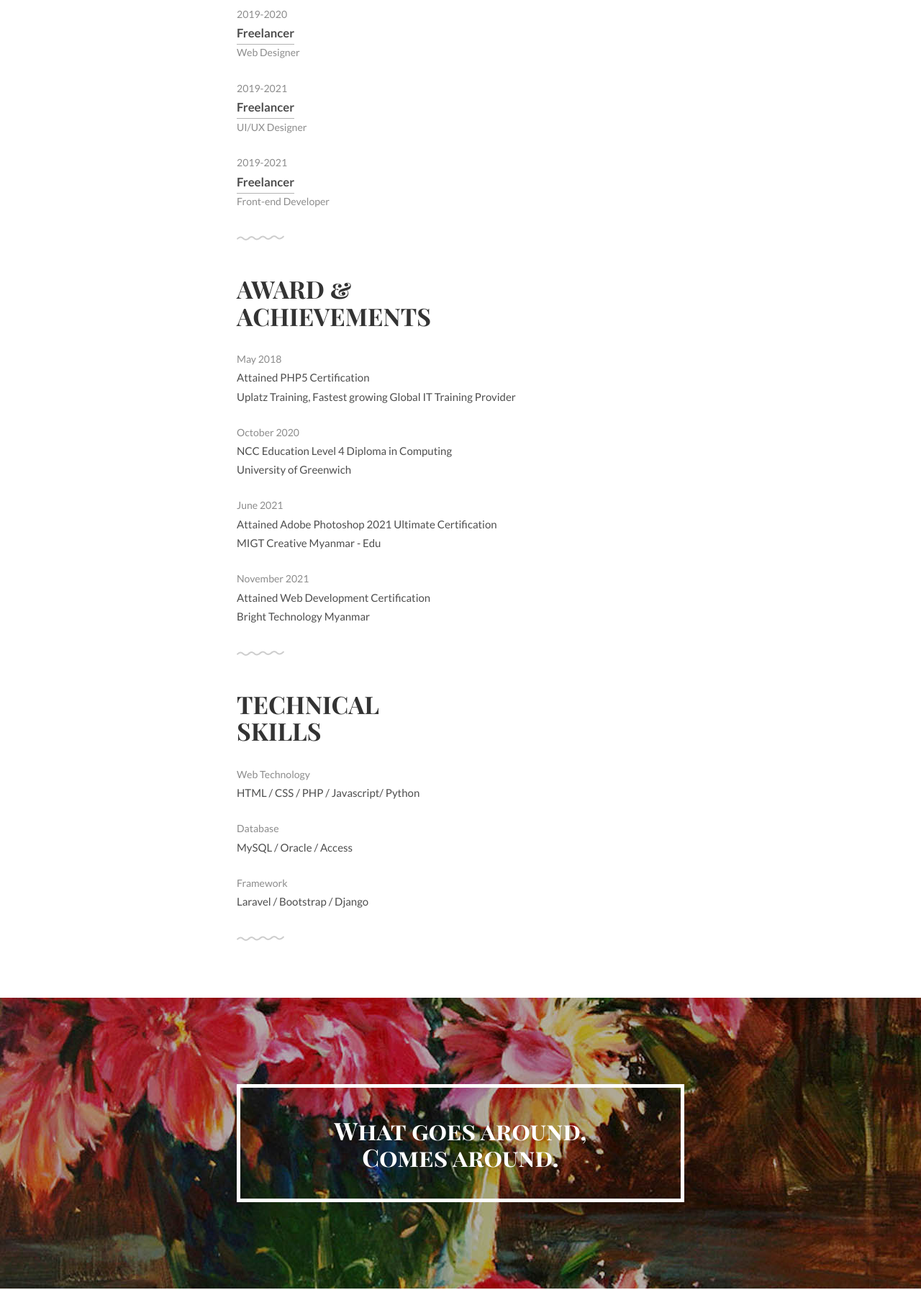
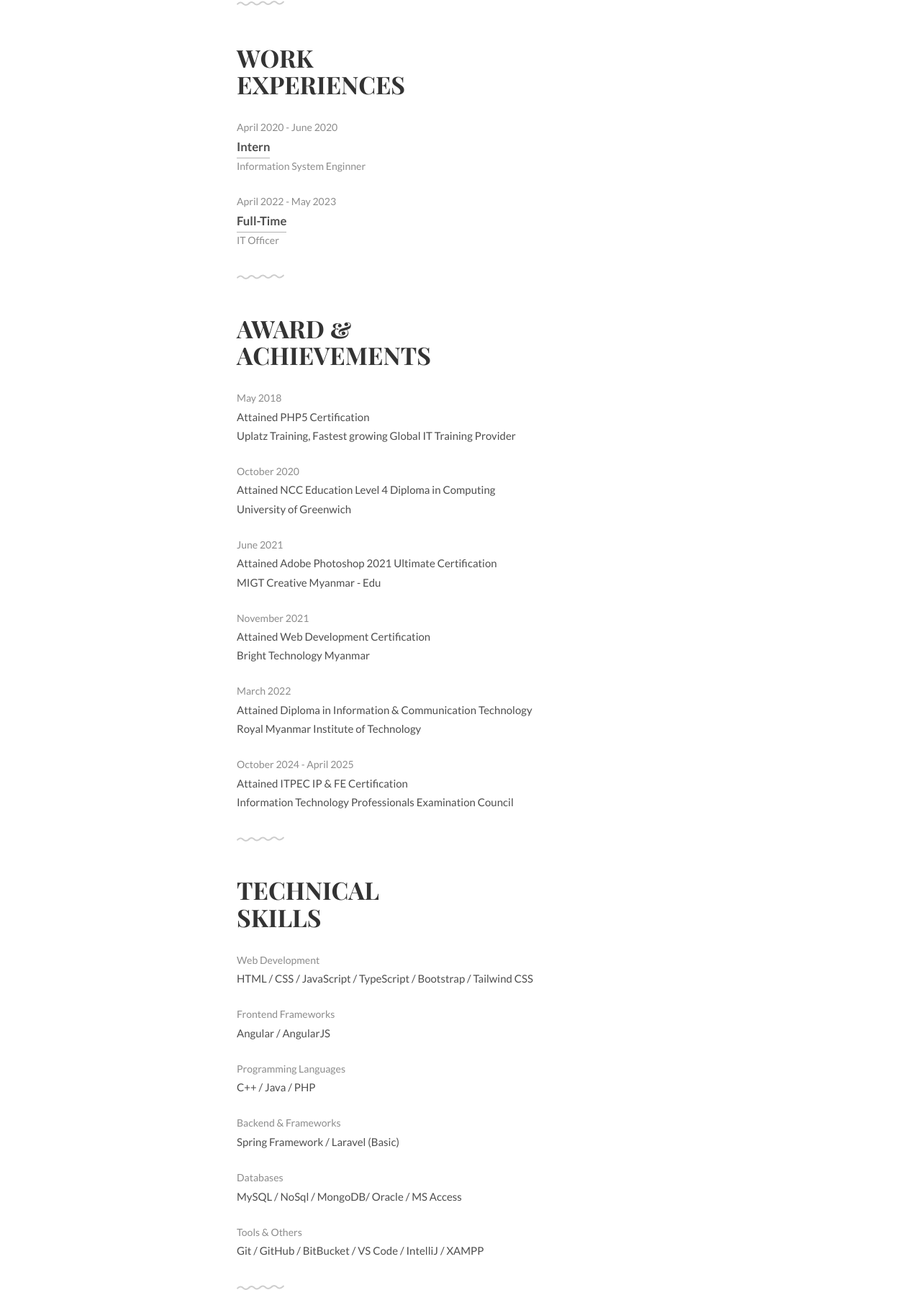
Before and after one commit to waiyanphyooo21/portfolio, a plain HTML site: page index.html in a window 1280 px wide. Shown: the part 673-2465 px from the top of the page at 72% size. Drawn offline with Linux system fonts and the light colour scheme.

Commit message:
Update portfolio files and remove unused components

```diff
--- a/index.html
+++ b/index.html
@@ -4,18 +4,18 @@
     <title>Wai Yan Phyo Oo</title>
     <meta charset="utf-8" />
     <meta name="viewport" content="width=device-width, initial-scale=1">
-    <meta name="description" content="ET HTML template by @waiyanphyooo">
+    <meta name="description" content="code by @waiyanphyooo">
     <meta name="author" content="">
     <meta name="viewport" content="width=device-width, initial-scale=1" />
     <link rel="stylesheet" href="css/kube.min.css" />
     <link rel="stylesheet" href="css/font-awesome.min.css" />
     <link rel="stylesheet" href="css/custom.min.css" />
-    <link rel="shortcut icon" href="img/favicon.png" />
+    <link rel="shortcut icon" href="img/Logo.png" />
 	<link href='https://fonts.googleapis.com/css?family=Playfair+Display+SC:700' rel='stylesheet' type='text/css'>
 	<link href='https://fonts.googleapis.com/css?family=Lato:400,700' rel='stylesheet' type='text/css'>
 	<style>
 		.intro h1:before {
-			/* Edit this with your name or anything else */
+			/* Edit this for background name */
 			content: 'WYPO';
 		}
 	</style>
@@ -43,16 +43,22 @@
 	<!-- Introduction -->
 	<div class="intro section" id="about">
 		<div class="container">
-			<p>Hi, I’m Wai Yan Phyo Oo aka ET.</p>
+			<p>Hi, I’m Wai Yan Phyo Oo aka Derek Valeska.</p>
 			<div class="units-row units-split wrap">
 				<div class="unit-20">
-					<img src="img/wypo.jpg" alt="Avatar">
+					<img src="img/dk.jpg" alt="Avatar">
 				</div>
 				<div class="unit-80">
 					<h1>I live in<br><span id="typed"></span></h1>
 				</div>
 				<p>
-					Innovative Freelance Front-end Developer with 3 years experiences and maintaining responsive websites. Proficient in HTML, CSS, Javascript, PHP and Python; plus modern libraries and frameworks. Passionate about usability and progess working knowledge of Adobe Photoshop.
+					Aspiring Full-Stack Developer | ITPEC Certified (IP, FE) | AP Exam Candidate
+
+Motivated Full-Stack developer with a solid foundation in Java, Spring, MySQL, and web development. Currently working on a warehouse management system project using Java and MySQL. Experienced in debugging, troubleshooting, and problem-solving in software development.
+
+I hold 2 Diplomas in Computing and ITPEC IP (Information Technology Passport) and ITPEC FE (Fundamental Information Technology Engineer) certifications. I am currently preparing for the ITPEC AP (Applied Information Technology Engineer) exam.
+
+Passionate about learning new technologies and continuously improving my skills through hands-on projects and real-world application. I thrive in both independent and collaborative environments, with a strong focus on delivering high-quality work on time.
 				</p>
 			</div>
 		</div>
@@ -63,19 +69,14 @@
 		<div class="container">
 			<h1>Work<br>Experiences</h1>
 			<ul class="work-list">
-				<li>2019-2020</li>
-				<li><a href="#">Freelancer</a></li>
-				<li>Web Designer</li>
+				<li>April 2020 - June 2020</li>
+				<li><a href="#">Intern</a></li>
+				<li>Information System Enginner</li>
 			</ul>
 			<ul class="work-list">
-				<li>2019-2021</li>
-				<li><a href="#">Freelancer</a></li>
-				<li>UI/UX Designer</li>
-			</ul>
-			<ul class="work-list">
-				<li>2019-2021</li>
-				<li><a href="#">Freelancer</a></li>
-				<li>Front-end Developer</li>
+				<li>April 2022 - May 2023</li>
+				<li><a href="#">Full-Time</a></li>
+				<li>IT Officer </li>
 			</ul>
 		</div>
 	</div>
@@ -91,7 +92,7 @@
 			</ul>
 			<ul class="award-list list-flat">
 				<li>October 2020</li>
-				<li>NCC Education Level 4 Diploma in Computing</li>
+				<li>Attained NCC Education Level 4 Diploma in Computing</li>
 				<li>University of Greenwich</li>
 			</ul>
 			<ul class="award-list list-flat">
@@ -104,6 +105,16 @@
 				<li>Attained Web Development Certification</li>
 				<li>Bright Technology Myanmar</li>
 			</ul>
+			<ul class="award-list list-flat">
+				<li>March 2022</li>
+				<li>Attained Diploma in Information & Communication Technology</li>
+				<li>Royal Myanmar Institute of Technology </li>
+			</ul>
+			<ul class="award-list list-flat">
+				<li>October 2024 - April 2025</li>
+				<li>Attained ITPEC IP & FE Certification</li>
+				<li>Information Technology Professionals Examination Council</li>
+			</ul>
 		</div>
 	</div>
 
@@ -111,20 +122,39 @@
 	<div class="skills section second" id="skills">
 		<div class="container">
 		  <h1>Technical<br>Skills</h1>
+
 		  <ul class="skill-list list-flat">
-				<li>Web Technology</li>
-				<li>HTML / CSS / PHP / Javascript/ Python</li>
+			<li>Web Development</li>
+			<li>HTML / CSS / JavaScript / TypeScript / Bootstrap / Tailwind CSS</li>
 		  </ul>
+
 		  <ul class="skill-list list-flat">
-				<li>Database</li>
-				<li>MySQL / Oracle / Access</li>
+			<li>Frontend Frameworks</li>
+			<li>Angular / AngularJS</li>
 		  </ul>
+
 		  <ul class="skill-list list-flat">
-				<li>Framework</li>
-				<li>Laravel / Bootstrap / Django</li>
+			<li>Programming Languages</li>
+			<li>C++ / Java / PHP</li>
+		  </ul>
+
+		  <ul class="skill-list list-flat">
+			<li>Backend & Frameworks</li>
+			<li>Spring Framework / Laravel (Basic)</li>
+		  </ul>
+
+		  <ul class="skill-list list-flat">
+			<li>Databases</li>
+			<li>MySQL / NoSql / MongoDB/ Oracle / MS Access</li>
+		  </ul>
+
+		  <ul class="skill-list list-flat">
+			<li>Tools & Others</li>
+			<li>Git / GitHub / BitBucket / VS Code / IntelliJ / XAMPP</li>
 		  </ul>
 		</div>
 	  </div>
+
 
 	<!-- Quote -->
 	<div class="quote">
@@ -141,10 +171,10 @@
 			    </div>
 			    <div class="unit-50">
 					<ul class="social list-flat right">
-						<li><a href="mailto:waiyanphyooo@protonmail.ch"><i class="fa fa-send"></i></a></li>
-						<li><a href="http://facebook.com/atheistwO"><i class="fa fa-facebook"></i></a></li>
-						<li><a href="http://linkedin.com/in/wtotheo0521"><i class="fa fa-linkedin"></i></a></li>
-						<li><a href="http://instagram.com/atheistw"><i class="fa fa-instagram"></i></a></li>
+						<li><a href="mailto:dm@waiyanphyooo.online"><i class="fa fa-send"></i></a></li>
+						<li><a href="http://facebook.com/derek.justchillin"><i class="fa fa-facebook"></i></a></li>
+						<li><a href="http://linkedin.com/in/waiyanakaderek03"><i class="fa fa-linkedin"></i></a></li>
+						<li><a href="http://instagram.com/derek.2wild"><i class="fa fa-instagram"></i></a></li>
 					</ul>
 			    </div>
 			</div>
```
Also changed, not shown: img/Logo.png (added), img/ava.jpg (deleted), img/dk.jpg (added), img/received_604971447446329.jpeg (deleted), img/wypo.jpg (deleted), 1 other file. Lines whose indentation alone changed are shown as unchanged.
